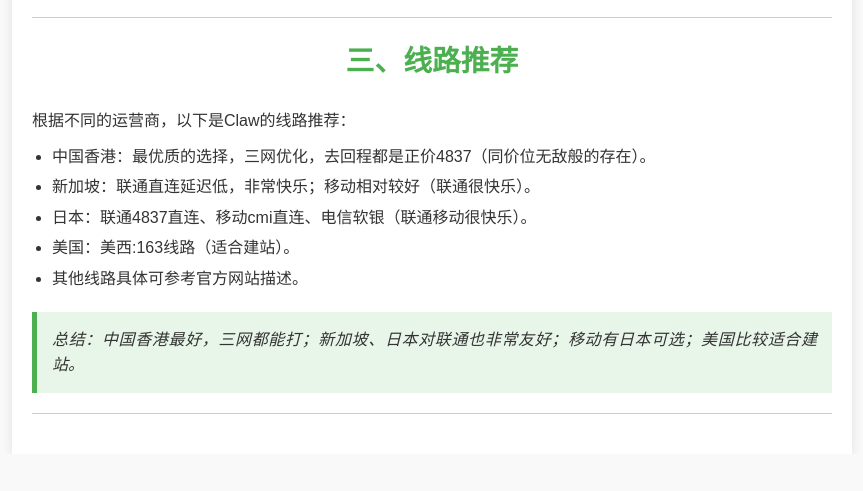
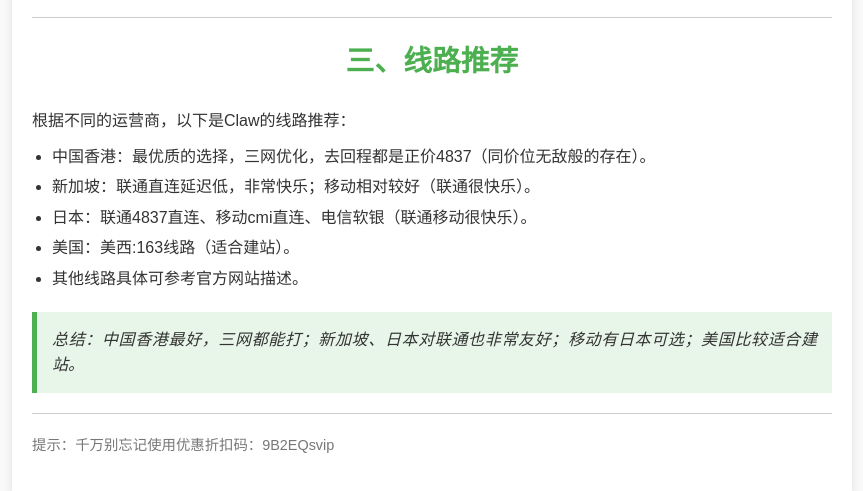
Before and after one commit to KH9CQ/ClawDiscount, a plain HTML site: page index.html in a window 1280 px wide. Shown: the part 1596-2087 px from the top of the page, without its empty margins (208-1071 px from the left). Before the commit the page ends 2050 px from the top, so only its background shows below. Drawn offline with Linux system fonts and the light colour scheme.

Commit message:
Update index.html

```diff
--- a/index.html
+++ b/index.html
@@ -128,7 +128,7 @@
         <hr>
 
         <footer>
-
+     <p>提示：千万别忘记使用优惠折扣码：9B2EQsvip</p>
         </footer>
     </div>
 </body>
```
